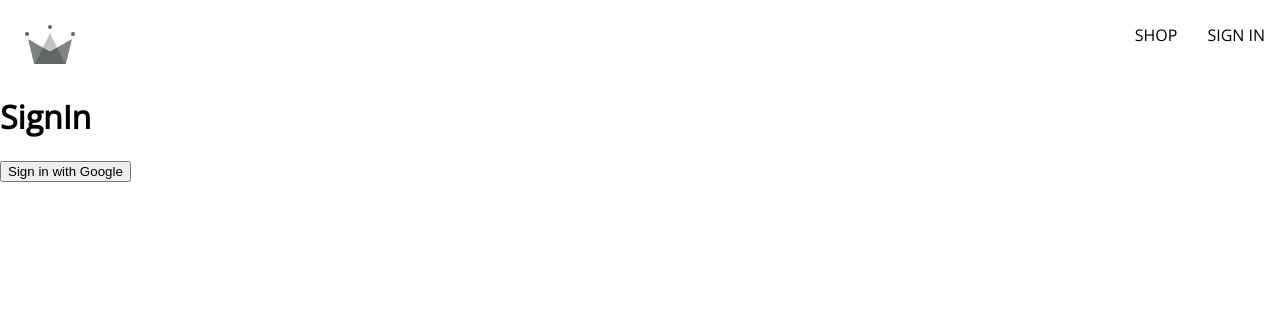
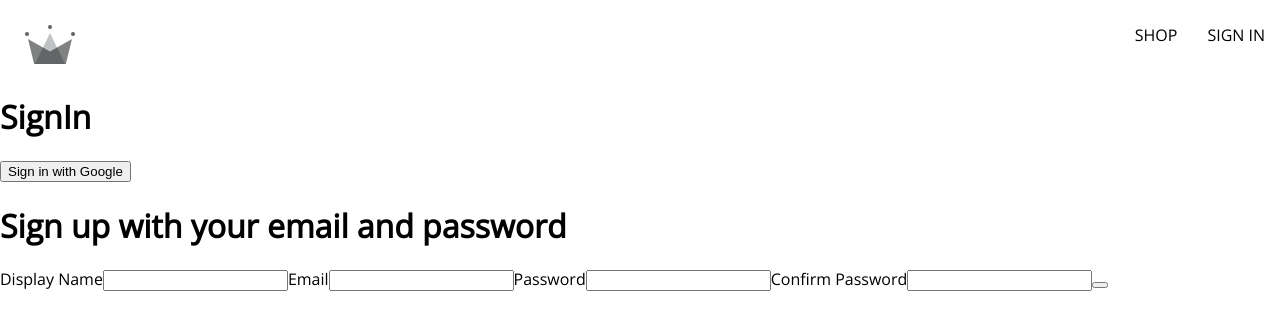
Before and after one commit to ajg0077/react-ztm-crwn-clothing, a React (Create React App) app: page /sign-in in a window 1280 px wide. Shown: the top 330 px of the page. Built offline with nearby package versions, Linux system fonts and the light colour scheme; a web font is replaced by a local one.

Commit message:
Closes #17; Adding SignUp Form Initial setup

```diff
--- a/src/components/routes/sign-in/sign-in.component.jsx
+++ b/src/components/routes/sign-in/sign-in.component.jsx
@@ -1,8 +1,10 @@
 import {
   signInWithGooglePopup,
-  signInWithGoogleRedirect,
   createUserDocumentFromAuth,
 } from "../../../utils/firebase/firebase.utils";
+
+import SignUpForm from "../../sign-up-form/sign-up-form.component";
+
 const SignIn = () => {
   const logGoogleUser = async () => {
     const { user } = await signInWithGooglePopup();
@@ -12,6 +14,7 @@
     <div>
       <h1>SignIn</h1>
       <button onClick={logGoogleUser}>Sign in with Google</button>
+      <SignUpForm />
     </div>
   );
 };
--- /dev/null
+++ b/src/components/sign-up-form/sign-up-form.component.jsx
@@ -0,0 +1,64 @@
+import { useState } from "react";
+
+const defaultFormFields = {
+  displayName: "",
+  email: "",
+  password: "",
+  confirmPassword: "",
+};
+
+const SignUpForm = () => {
+  const [formFields, setFormFields] = useState(defaultFormFields);
+  const { displayName, email, password, confirmPassword } = formFields;
+
+  const handleChange = (event) => {
+    const { name, value } = event.target;
+    setFormFields({ ...formFields, [name]: value });
+  };
+  return (
+    <div>
+      <h1>Sign up with your email and password</h1>
+      <form onSubmit={() => {}}>
+        <label>Display Name</label>
+        <input
+          type="text"
+          required
+          onChange={handleChange}
+          name="displayName"
+          value={displayName}
+        />
+
+        <label>Email</label>
+        <input
+          type="email"
+          required
+          onChange={handleChange}
+          name="email"
+          value={email}
+        />
+
+        <label>Password</label>
+        <input
+          type="password"
+          required
+          onChange={handleChange}
+          name="password"
+          value={password}
+        />
+
+        <label>Confirm Password</label>
+        <input
+          type="password"
+          required
+          onChange={handleChange}
+          name="confirmPassword"
+          value={confirmPassword}
+        />
+
+        <button type="submit"></button>
+      </form>
+    </div>
+  );
+};
+
+export default SignUpForm;
```
